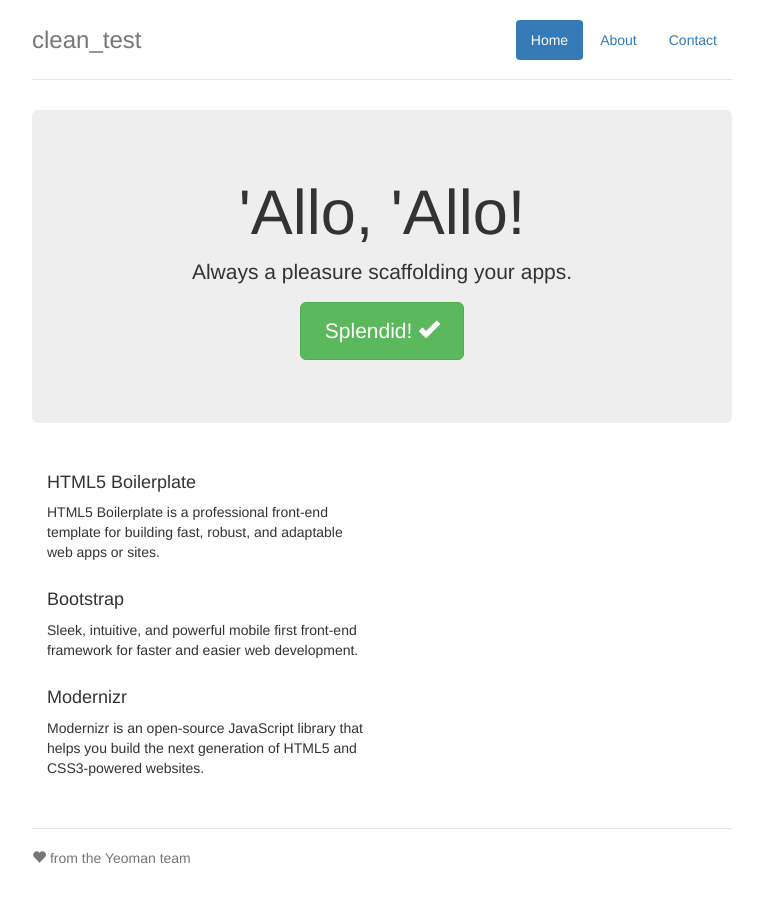
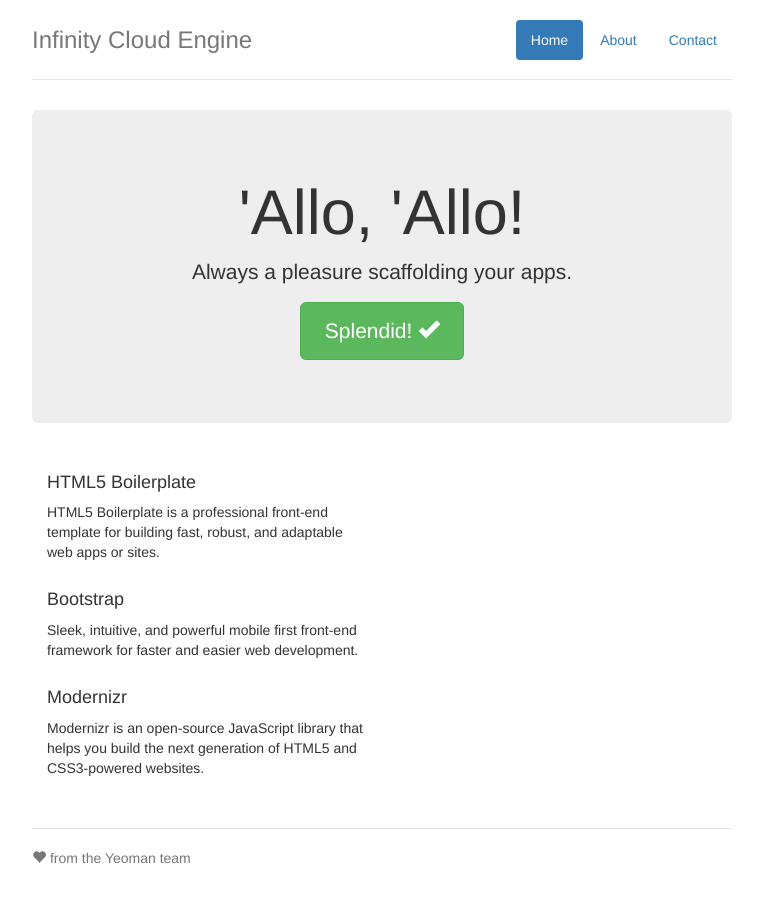
Before and after one commit to casual-will/InfinityCloudEngine, a website: page app/index.html in a window 1280 px wide. Shown: the whole page, without its empty margins (258-1021 px from the left). Drawn offline with nearby package versions, Linux system fonts and the light colour scheme; files that its build step writes are made by us from their sources.

Commit message:
Added identifying ICE names and configuration

```diff
--- a/app/index.html
+++ b/app/index.html
@@ -2,7 +2,7 @@
 <html class="no-js">
     <head>
         <meta charset="utf-8">
-        <title>clean_test</title>
+        <title>ICE-Infinity Cloud Engine</title>
         <meta name="description" content="">
         <meta name="viewport" content="width=device-width">
         <link rel="shortcut icon" href="/favicon.ico">
@@ -33,7 +33,7 @@
                     <li><a href="#">About</a></li>
                     <li><a href="#">Contact</a></li>
                 </ul>
-                <h3 class="text-muted">clean_test</h3>
+                <h3 class="text-muted">Infinity Cloud Engine</h3>
             </div>
 
             <div class="jumbotron">
--- a/bower.json
+++ b/bower.json
@@ -1,5 +1,5 @@
 {
-  "name": "clean-test",
+  "name": "InfinityCloudEngine",
   "private": true,
   "dependencies": {
     "bootstrap": "~3.0.3",
```
Also changed, not shown: package.json (+6 -1 lines), 1 other file.
